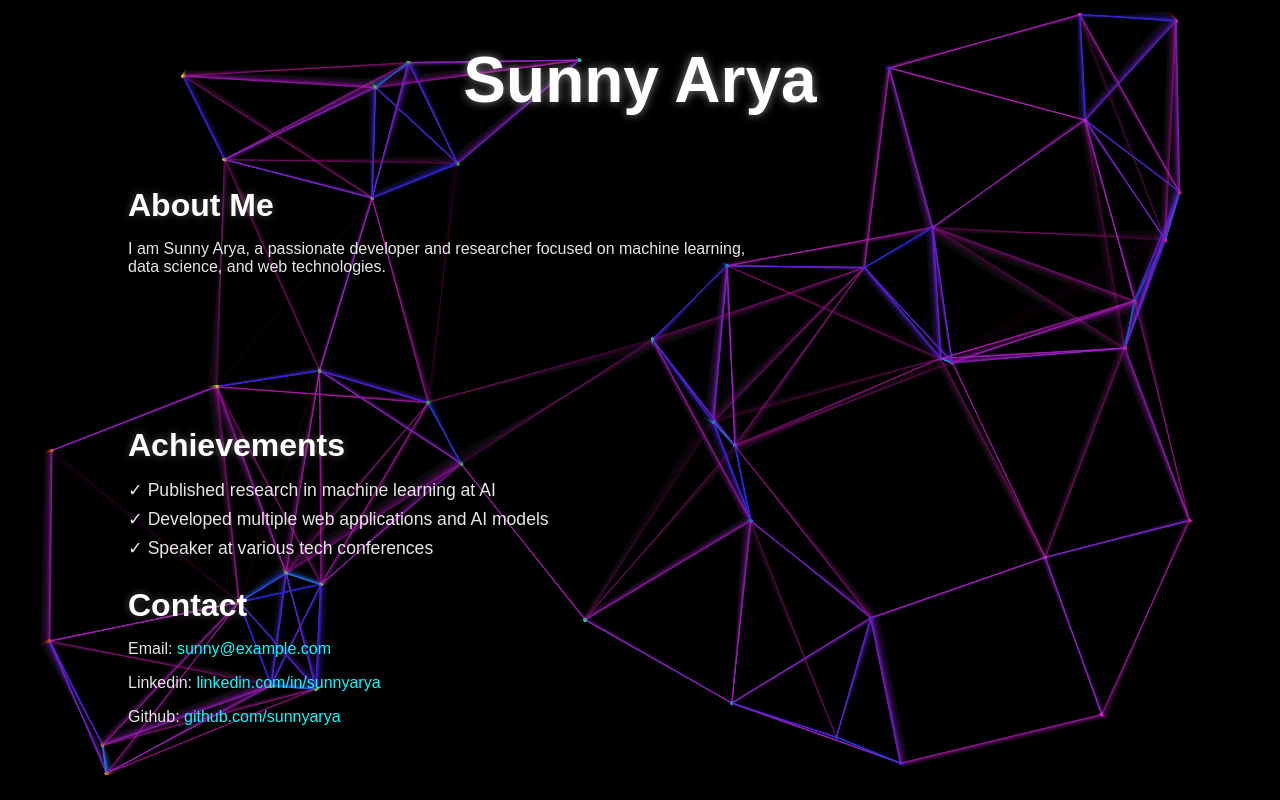
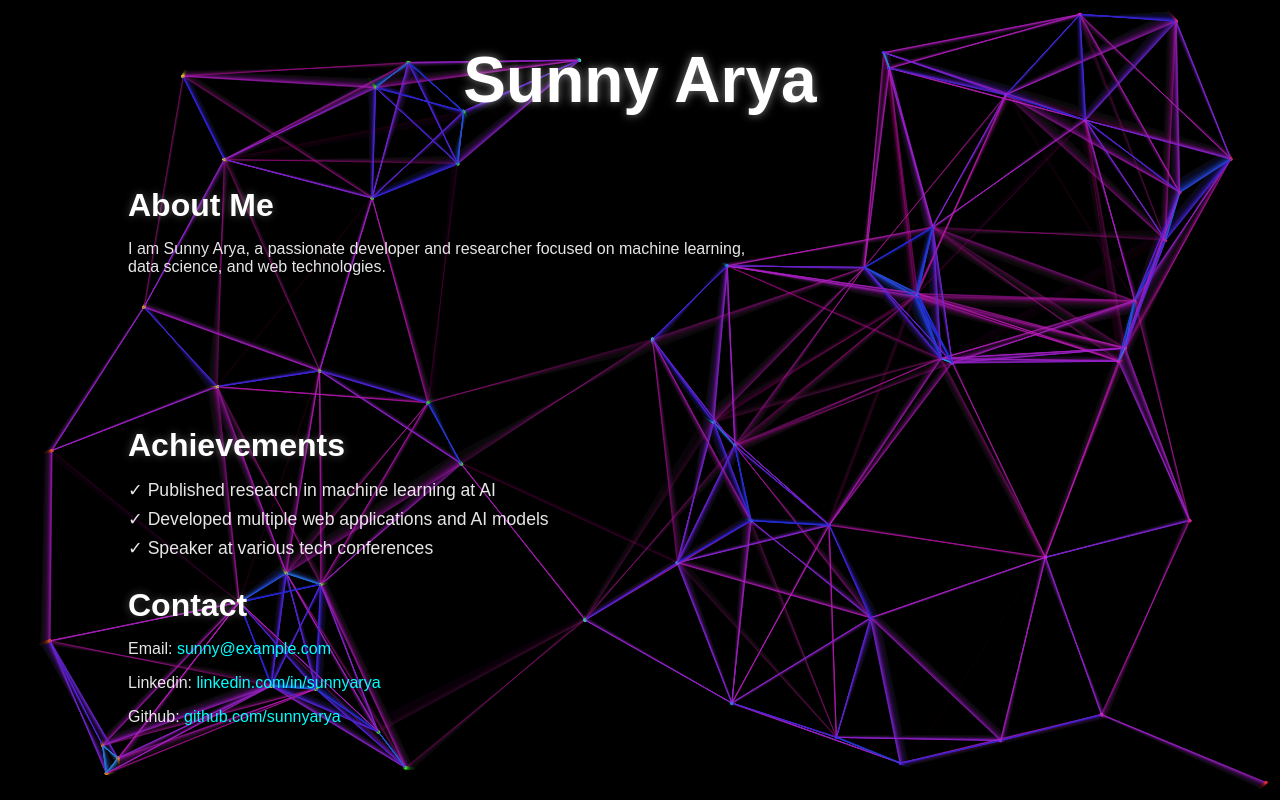
Before and after one commit to sunnyhyperspectral/sunnyarya, a plain HTML site: page index.html in a window 1280 px wide. Drawn offline with Linux system fonts and the light colour scheme; animation ran at ten frames a second.

Commit message:
Update index.html

```diff
--- a/index.html
+++ b/index.html
@@ -102,10 +102,10 @@
         window.addEventListener('resize', resizeCanvas);
 
         const nodes = [];
-        const numberOfNodes = 45;
+        const numberOfNodes = 60;
         const maxDistance = 250;
         const mouseRepelRadius = 180;
-        const mouseRepelForce = 0.01;
+        const mouseRepelForce = 0.001;
 
         class Node {
             constructor() {
```
